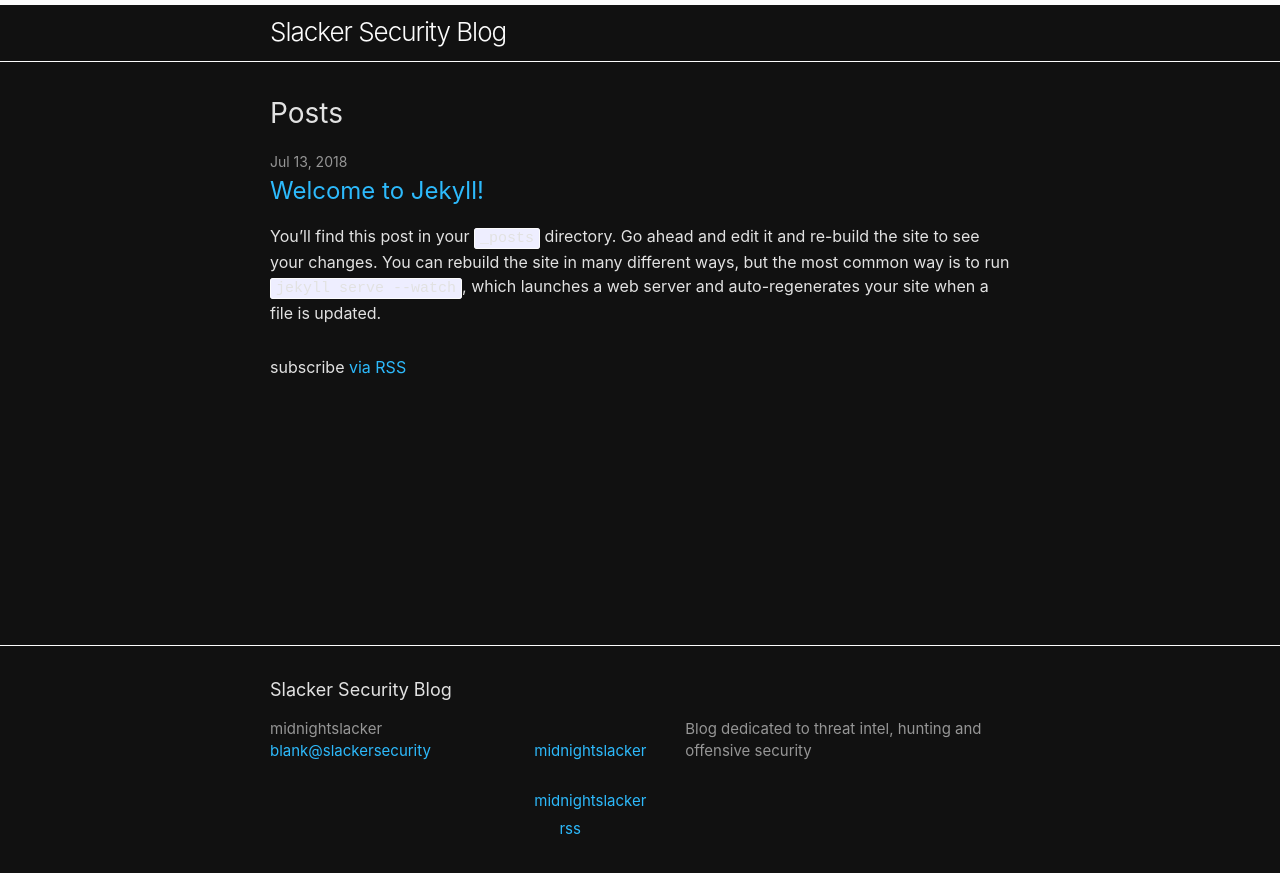
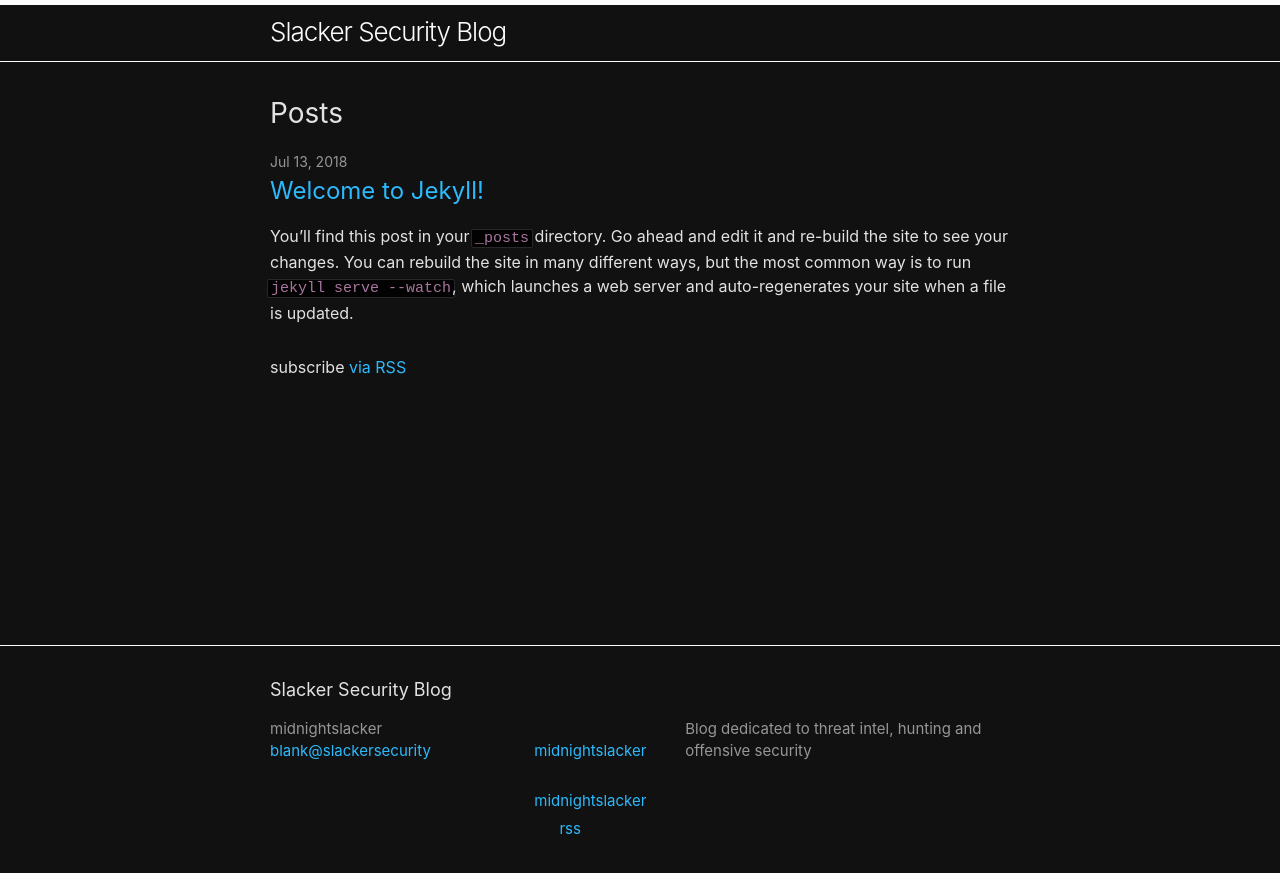
Before and after one commit to slackersecurity/blog, a Jekyll site: the page built from index.md, in a window 1280 px wide. Shown: the top 873 px of the page. Built offline with Jekyll 4.4.1, drawn with Linux system fonts in a browser that asks for light colours; our own code applies the rules of GitHub Pages for plain Markdown files.

Commit message:
Update main.scss

```diff
--- a/assets/main.scss
+++ b/assets/main.scss
@@ -3,3 +3,12 @@
 ---
 
 @import "minima";
+
+code.highlighter-rouge {
+  background: rgba(0,0,0,0.9);
+  border: 1px solid rgba(255, 255, 255, 0.15);
+  padding: 0px 3px;
+  margin: 0px -3px;
+  color: #aa759f;
+  border-radius: 2px;
+}
```
